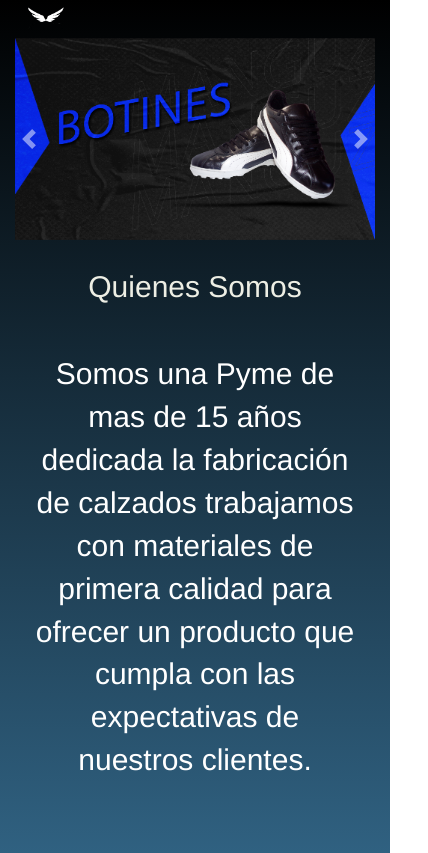
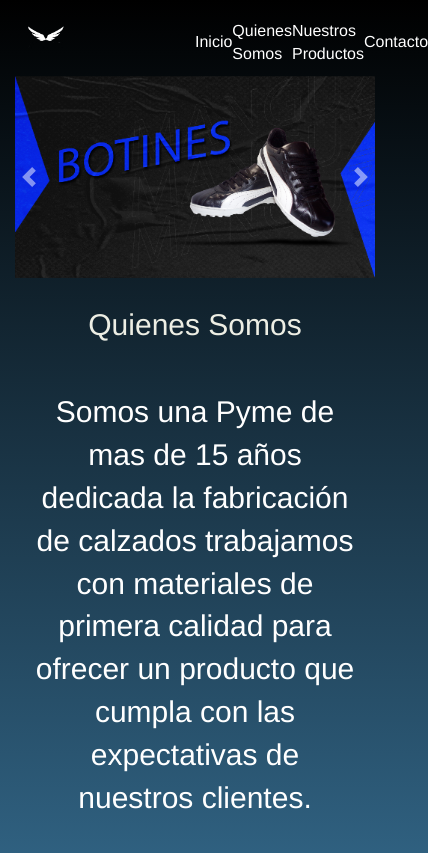
Before and after one commit to MilagrosAAyunta98/miliayunta, a plain HTML site: page index.html in a window 390 px wide. Shown: the top 853 px of the page, 428 px wide, since content can reach past the window. Drawn offline with nearby package versions, Linux system fonts and the light colour scheme; files that its build step writes are made by us from their sources; a script that the page names is missing.

Commit message:
Update _mediasquery.scss

```diff
--- a/CSS/partial/_mediasquery.scss
+++ b/CSS/partial/_mediasquery.scss
@@ -9,7 +9,7 @@
     }
 }
 
-@media (max-width:686px) {
+@media (max-width:200px) {
     ul {
         position: fixed;
         width: 100%;
@@ -32,26 +32,3 @@
         font-size: 20px;
     }
 }
-@media (max-width:685px){
-    ul {
-        position: fixed;
-        width: 100%;
-        height: 100vh;
-        background: #499AC9;
-        top: 80px;
-        left: -100%;
-        text-align: center;
-        transition: 0.5s;
-    }
-
-    .menu ul li {
-        display: block;
-        margin: 50px 0;
-        line-height: 15px;
-
-    }
-
-    a {
-        font-size: 5px;
-    }
-}
```
